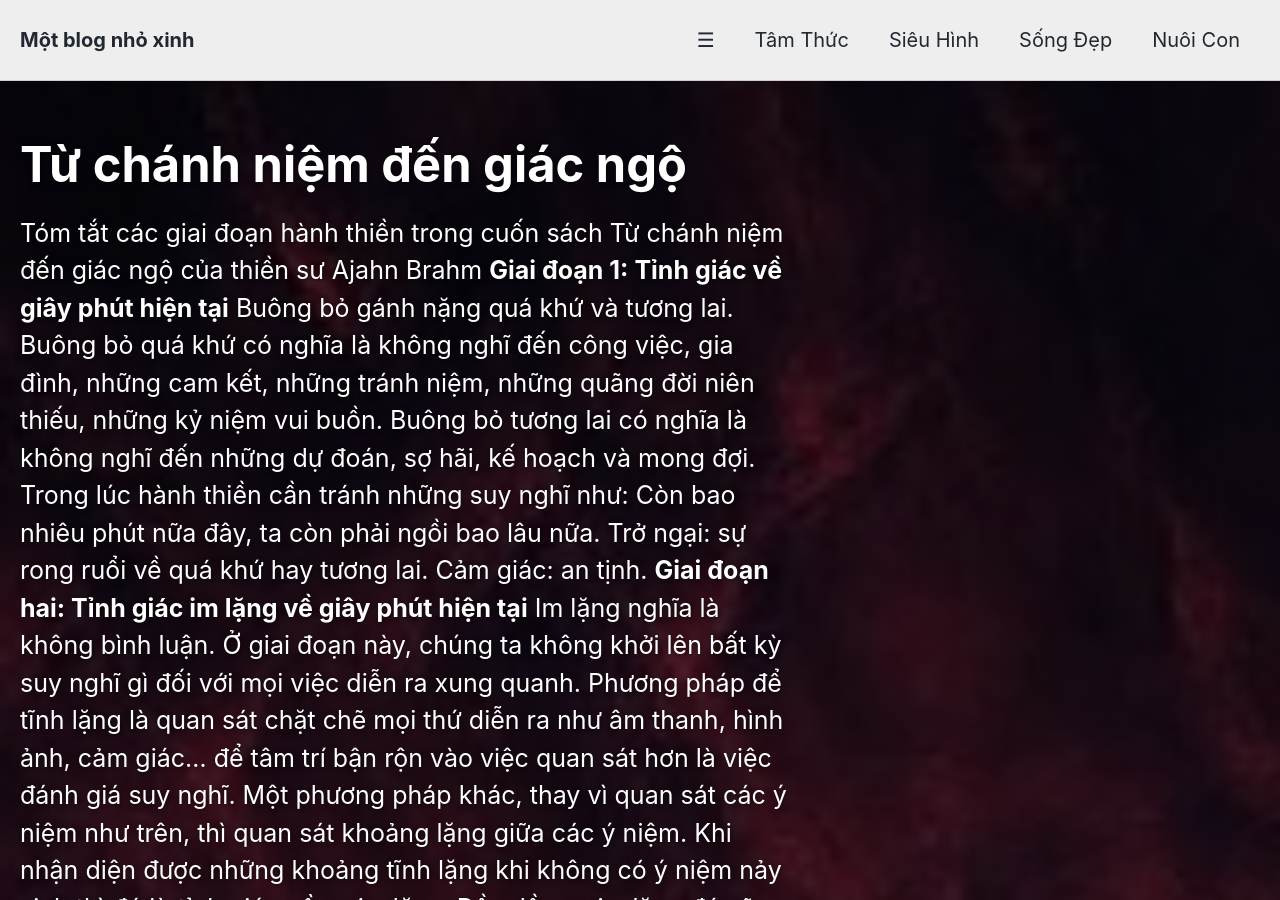
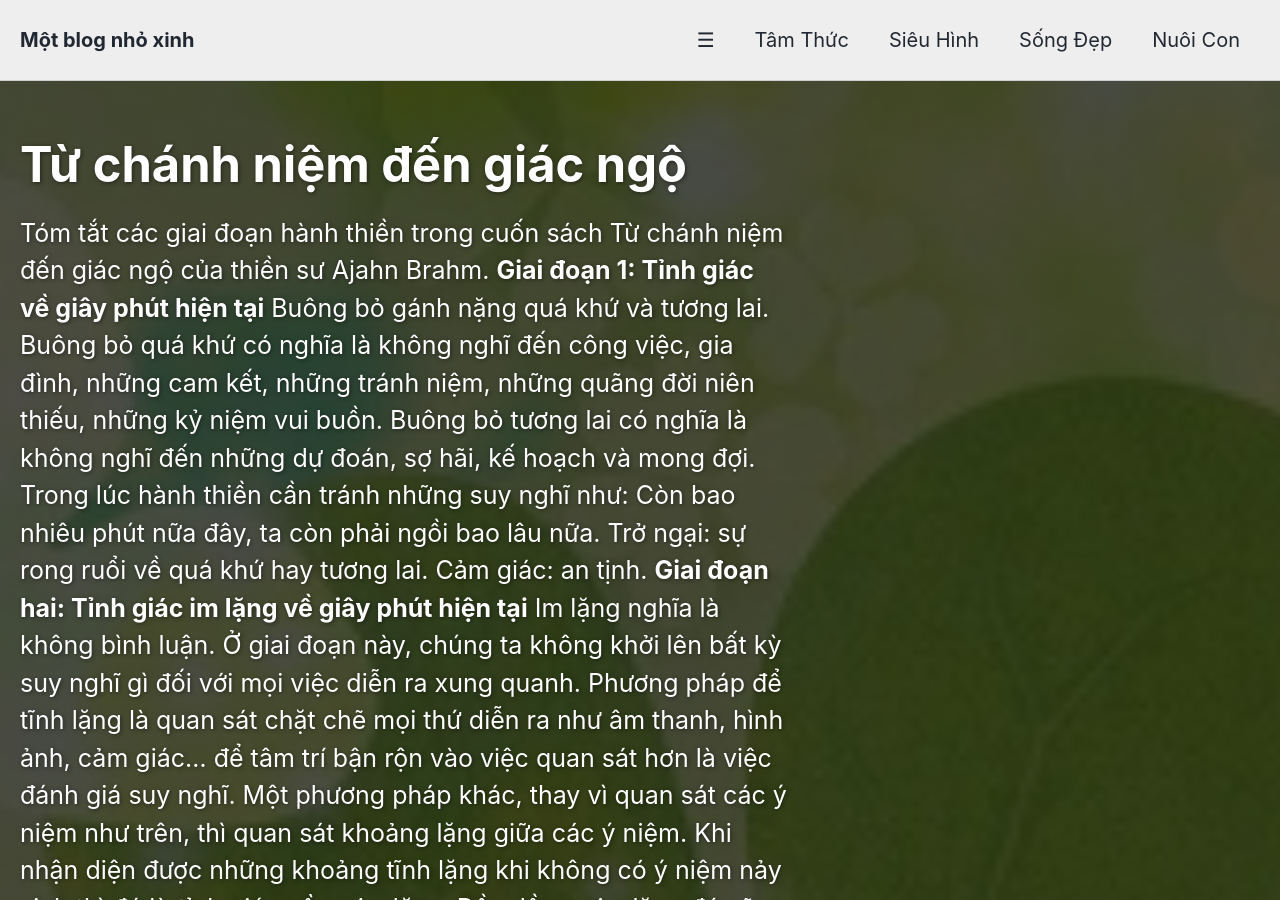
Before and after one commit to twinni7/twinni7.github.io, a Jekyll site: the page built from _posts/tam-thuc/2021-01-03-tu-chanh-niem-den-giac-ngo.md, in a window 1280 px wide and 900 px high. Built offline with Jekyll 4.4.1, drawn with Linux system fonts in a browser that asks for light colours; cached includes are drawn as plain includes; nearby versions of some CDN libraries; some of the changed text lies outside the part shown.

Commit message:
update image

```diff
--- a/_posts/tam-thuc/2021-01-03-tu-chanh-niem-den-giac-ngo.md
+++ b/_posts/tam-thuc/2021-01-03-tu-chanh-niem-den-giac-ngo.md
@@ -5,12 +5,13 @@
 tags:
  - Phật pháp
 header:
-  overlay_image: /images/abstract-05-horizon-tree.jpg
+  overlay_image: /images/abstract-05-clovers.jpg
   overlay_filter: 0.7
 last_modified_at: 2021-01-03
 ---
 
-Tóm tắt các giai đoạn hành thiền trong cuốn sách Từ chánh niệm đến giác ngộ của thiền sư Ajahn Brahm
+Tóm tắt các giai đoạn hành thiền trong cuốn sách Từ chánh niệm đến giác ngộ của thiền sư Ajahn Brahm.
+
 
 **Giai đoạn 1: Tỉnh giác về giây phút hiện tại**
 
```
